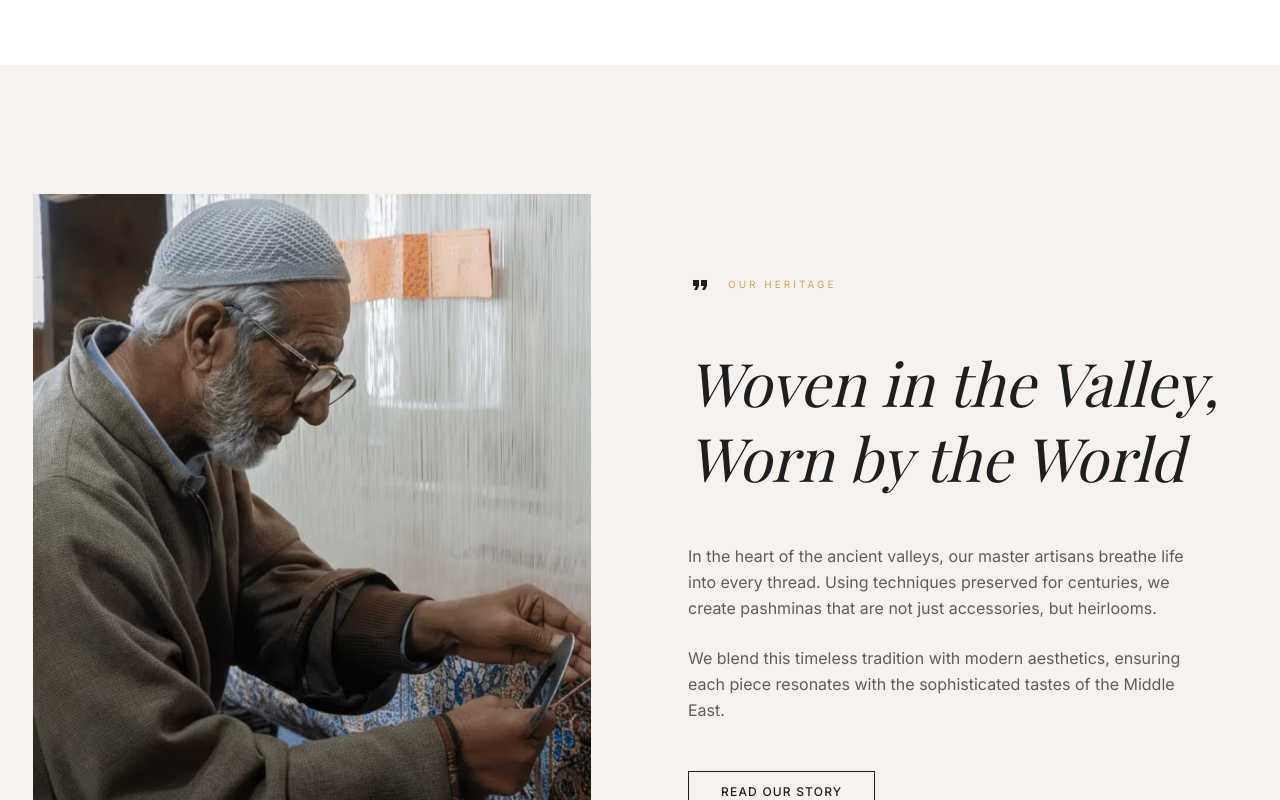
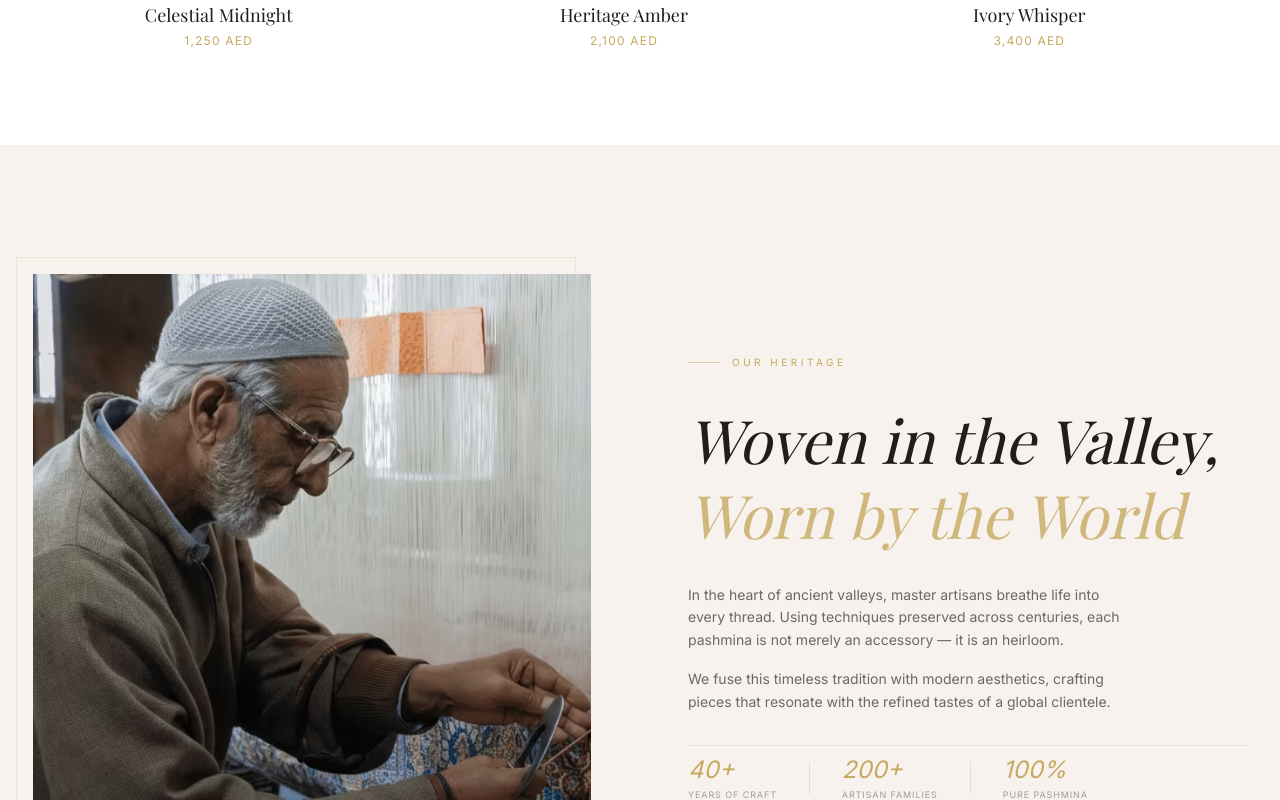
Before and after one commit to BHATSHAKIR16/Pashm-First-draft, an Angular app: page / in a window 1280 px wide. Shown: the part 2000-2800 px from the top of the page. Built offline with nearby package versions, Linux system fonts and the light colour scheme; a web font is replaced by a local one.

Commit message:
Fixed-header

```diff
--- a/src/app/features/home/home.html
+++ b/src/app/features/home/home.html
@@ -196,33 +196,90 @@
 </section>
 
 <!-- Craft Story -->
-<section class="py-32 bg-brand-sand/10 overflow-hidden">
+<section class="py-20 lg:py-32 bg-brand-sand/10 overflow-hidden">
     <div class="max-w-7xl mx-auto px-4 sm:px-6 lg:px-8">
-        <div class="grid grid-cols-1 lg:grid-cols-2 gap-24 items-center">
-            <div class="relative aspect-[4/5] product-frame overflow-hidden animate-on-scroll">
-                <img src="assets/weaver.avif" alt="Master artisan weaving pashmina in the valley"
-                    class="w-full h-full object-cover" loading="lazy" decoding="async" />
+        <div class="grid grid-cols-1 lg:grid-cols-2 gap-12 lg:gap-24 items-center">
+
+            <!-- TEXT: first in DOM → renders first on mobile -->
+            <div class="space-y-8 animate-on-scroll lg:order-2">
+
+                <!-- Eyebrow -->
+                <div class="flex items-center gap-3">
+                    <span class="w-8 h-px bg-brand-gold/50"></span>
+                    <p class="text-[10px] uppercase tracking-[0.35em] text-brand-gold">Our Heritage</p>
+                </div>
+
+                <!-- Heading -->
+                <h2 class="text-4xl md:text-5xl lg:text-6xl font-serif italic leading-tight">
+                    Woven in the Valley,<br>
+                    <span class="text-brand-gold/80">Worn by the World</span>
+                </h2>
+
+                <!-- Body -->
+                <div class="space-y-4 text-brand-charcoal/65 leading-relaxed font-sans text-sm max-w-md">
+                    <p>In the heart of ancient valleys, master artisans breathe life into every thread. Using techniques
+                        preserved across centuries, each pashmina is not merely an accessory — it is an heirloom.</p>
+                    <p>We fuse this timeless tradition with modern aesthetics, crafting pieces that resonate with the
+                        refined tastes of a global clientele.</p>
+                </div>
+
+                <!-- Stat row -->
+                <div class="flex items-center gap-8 pt-2 border-t border-brand-charcoal/8">
+                    <div>
+                        <p class="text-2xl font-sans italic text-brand-gold">40+</p>
+                        <p class="text-[9px] uppercase tracking-widest text-brand-charcoal/40 mt-0.5">Years of craft</p>
+                    </div>
+                    <div class="w-px h-8 bg-brand-charcoal/10"></div>
+                    <div>
+                        <p class="text-2xl font-sans italic text-brand-gold">200+</p>
+                        <p class="text-[9px] uppercase tracking-widest text-brand-charcoal/40 mt-0.5">Artisan families
+                        </p>
+                    </div>
+                    <div class="w-px h-8 bg-brand-charcoal/10"></div>
+                    <div>
+                        <p class="text-2xl font-sans italic text-brand-gold">100%</p>
+                        <p class="text-[9px] uppercase tracking-widest text-brand-charcoal/40 mt-0.5">Pure pashmina</p>
+                    </div>
+                </div>
+
+                <a routerLink="/about"
+                    class="inline-flex items-center gap-2 text-[10px] uppercase tracking-widest text-brand-gold border-b border-brand-gold/30 pb-0.5 hover:border-brand-gold transition-colors">
+                    Read our story <mat-icon class="text-sm">arrow_forward</mat-icon>
+                </a>
             </div>
-            <div class="space-y-12 animate-on-scroll">
-                <div class="flex items-center gap-4">
-                    <mat-icon class="text-brand-gold/40">format_quote</mat-icon>
-                    <p class="text-[10px] uppercase tracking-[0.3em] text-brand-gold">Our Heritage</p>
+
+            <!-- IMAGE: second in DOM → renders below text on mobile -->
+            <div class="relative animate-on-scroll lg:order-1">
+                <!-- Decorative offset gold border (desktop only) -->
+                <div class="hidden lg:block absolute -left-4 -top-4 w-full h-full border border-brand-gold/20 z-0">
                 </div>
-                <h2 class="text-5xl md:text-6xl font-serif italic leading-tight">Woven in the Valley,<br>Worn by the
-                    World</h2>
-                <div class="space-y-6 text-brand-charcoal/70 leading-relaxed font-sans max-w-lg">
-                    <p>In the heart of the ancient valleys, our master artisans breathe life into every thread. Using
-                        techniques preserved for centuries, we create pashminas that are not just accessories, but
-                        heirlooms.</p>
-                    <p>We blend this timeless tradition with modern aesthetics, ensuring each piece resonates with the
-                        sophisticated tastes of the Middle East.</p>
+
+                <!-- Constrained image frame -->
+                <div
+                    class="relative aspect-[4/5] sm:aspect-[3/4] lg:aspect-[5/6] max-w-sm mx-auto lg:max-w-none overflow-hidden product-frame z-10">
+                    <img src="assets/weaver.avif" alt="Master artisan weaving pashmina in the valley"
+                        class="w-full h-full object-cover object-center transition-transform duration-700 hover:scale-105"
+                        loading="lazy" decoding="async" />
+                    <!-- Subtle vignette -->
+                    <div
+                        class="absolute inset-0 bg-gradient-to-t from-brand-charcoal/20 via-transparent to-transparent pointer-events-none">
+                    </div>
                 </div>
-                <button class="btn-outline border-brand-gold text-brand-gold hover:bg-brand-gold hover:text-white">Read
-                    Our Story</button>
+
+                <!-- Floating quote card (desktop only) -->
+                <div
+                    class="hidden lg:flex absolute -bottom-6 -right-6 bg-white shadow-xl p-5 max-w-[180px] z-20 flex-col gap-2">
+                    <mat-icon class="text-brand-gold/60 text-lg">format_quote</mat-icon>
+                    <p class="text-[10px] font-serif italic text-brand-charcoal/70 leading-relaxed">
+                        "Each thread carries the memory of the mountains."
+                    </p>
+                </div>
             </div>
+
         </div>
     </div>
 </section>
+
 
 <!-- Testimonials -->
 <section class="py-32 bg-white">
--- a/src/app/layout/components/header.css
+++ b/src/app/layout/components/header.css
@@ -12,11 +12,13 @@ header {
         box-shadow 400ms cubic-bezier(0.16, 1, 0.3, 1);
 }
 
-/* At top of page — fully transparent, title/icons are white */
+/* Always solid — same frosted glass as the scrolled state */
 .header-transparent {
-    background-color: transparent;
-    border-bottom: 1px solid transparent;
-    box-shadow: none;
+    background-color: rgba(250, 247, 242, 0.82);
+    backdrop-filter: blur(16px) saturate(180%);
+    -webkit-backdrop-filter: blur(16px) saturate(180%);
+    border-bottom: 1px solid rgba(36, 32, 28, 0.06);
+    box-shadow: 0 2px 24px -4px rgba(36, 32, 28, 0.08);
 }
 
 /* After scrolling past hero — frosted glass panel */
--- a/src/app/layout/components/header.html
+++ b/src/app/layout/components/header.html
@@ -1,5 +1,5 @@
-<!-- ── Fixed header wrapper ─────────────────────────────────── -->
-<header class="fixed top-0 inset-x-0 z-50" [class.header-transparent]="!scrolled()"
+<!-- ── Header ─────────────────────────────────── -->
+<header class="fixed top-0 left-0 right-0 z-50" [class.header-transparent]="!scrolled()"
     [class.header-scrolled]="scrolled()">
 
     <div class="max-w-7xl mx-auto px-4 sm:px-6 lg:px-8">
@@ -9,18 +9,15 @@
             <nav class="hidden md:flex space-x-8 flex-1">
                 <a routerLink="/" routerLinkActive="!opacity-100 !text-brand-gold"
                     [routerLinkActiveOptions]="{exact: true}"
-                    class="text-[11px] font-medium uppercase tracking-[0.25em] transition-colors duration-300"
-                    [class.text-white]="!scrolled()" [class.text-brand-charcoal]="scrolled()">
+                    class="text-[11px] font-medium uppercase tracking-[0.25em] text-brand-charcoal hover:text-brand-gold transition-colors duration-300">
                     Home
                 </a>
                 <a routerLink="/collection" routerLinkActive="!opacity-100 !text-brand-gold"
-                    class="text-[11px] font-medium uppercase tracking-[0.25em] transition-colors duration-300"
-                    [class.text-white]="!scrolled()" [class.text-brand-charcoal]="scrolled()">
+                    class="text-[11px] font-medium uppercase tracking-[0.25em] text-brand-charcoal hover:text-brand-gold transition-colors duration-300">
                     Collection
                 </a>
                 <a routerLink="/about" routerLinkActive="!opacity-100 !text-brand-gold"
-                    class="text-[11px] font-medium uppercase tracking-[0.25em] transition-colors duration-300"
-                    [class.text-white]="!scrolled()" [class.text-brand-charcoal]="scrolled()">
+                    class="text-[11px] font-medium uppercase tracking-[0.25em] text-brand-charcoal hover:text-brand-gold transition-colors duration-300">
                     About
                 </a>
             </nav>
@@ -28,8 +25,8 @@
             <!-- Centered wordmark -->
             <div class="flex-shrink-0 flex justify-center flex-1">
                 <a routerLink="/" class="flex items-center" (click)="closeMenu()">
-                    <span class="text-2xl font-serif font-normal tracking-[0.3em] transition-colors duration-300"
-                        [class.text-white]="!scrolled()" [class.text-brand-charcoal]="scrolled()">
+                    <span
+                        class="text-2xl font-serif font-normal tracking-[0.3em] text-brand-charcoal transition-colors duration-300">
                         Al-Masrah
                     </span>
                 </a>
@@ -38,8 +35,8 @@
             <!-- Right actions -->
             <div class="flex items-center justify-end space-x-5 flex-1">
                 <!-- Cart -->
-                <button routerLink="/cart" class="relative transition-colors duration-300"
-                    [class.text-white]="!scrolled()" [class.text-brand-charcoal]="scrolled()">
+                <button routerLink="/cart"
+                    class="relative text-brand-charcoal hover:text-brand-gold transition-colors duration-300">
                     <mat-icon class="text-xl">shopping_bag</mat-icon>
                     @if (cart.totalItems() > 0) {
                     <span
@@ -50,9 +47,8 @@
                 </button>
 
                 <!-- Hamburger (mobile only) -->
-                <button class="md:hidden transition-colors duration-300 p-1" [class.text-white]="!scrolled()"
-                    [class.text-brand-charcoal]="scrolled()" (click)="toggleMenu()"
-                    [attr.aria-label]="menuOpen() ? 'Close menu' : 'Open menu'">
+                <button class="md:hidden text-brand-charcoal hover:text-brand-gold transition-colors duration-300 p-1"
+                    (click)="toggleMenu()" [attr.aria-label]="menuOpen() ? 'Close menu' : 'Open menu'">
                     <mat-icon>{{ menuOpen() ? 'close' : 'menu' }}</mat-icon>
                 </button>
             </div>
@@ -64,8 +60,7 @@
     <div class="mobile-drawer md:hidden overflow-hidden transition-all duration-400 ease-in-out"
         [class.drawer-open]="menuOpen()" [class.drawer-closed]="!menuOpen()">
 
-        <nav class="bg-brand-pearl/95 backdrop-blur-md border-t border-brand-gold/10 px-6 py-8 space-y-1"
-            (click)="closeMenu()">
+        <nav class="px-6 py-6 space-y-1" (click)="closeMenu()">
 
             <a routerLink="/" routerLinkActive="text-brand-gold" [routerLinkActiveOptions]="{exact: true}" class="flex items-center gap-4 py-4 border-b border-brand-charcoal/5
                       text-brand-charcoal hover:text-brand-gold transition-colors duration-300 group">
--- a/src/app/layout/layout.html
+++ b/src/app/layout/layout.html
@@ -1,6 +1,6 @@
-<div class="min-h-screen flex flex-col overflow-x-hidden">
+<div class="min-h-screen flex flex-col">
     <app-header />
-    <main class="flex-grow">
+    <main class="flex-grow pt-20">
         <router-outlet />
     </main>
     <app-footer />
```
